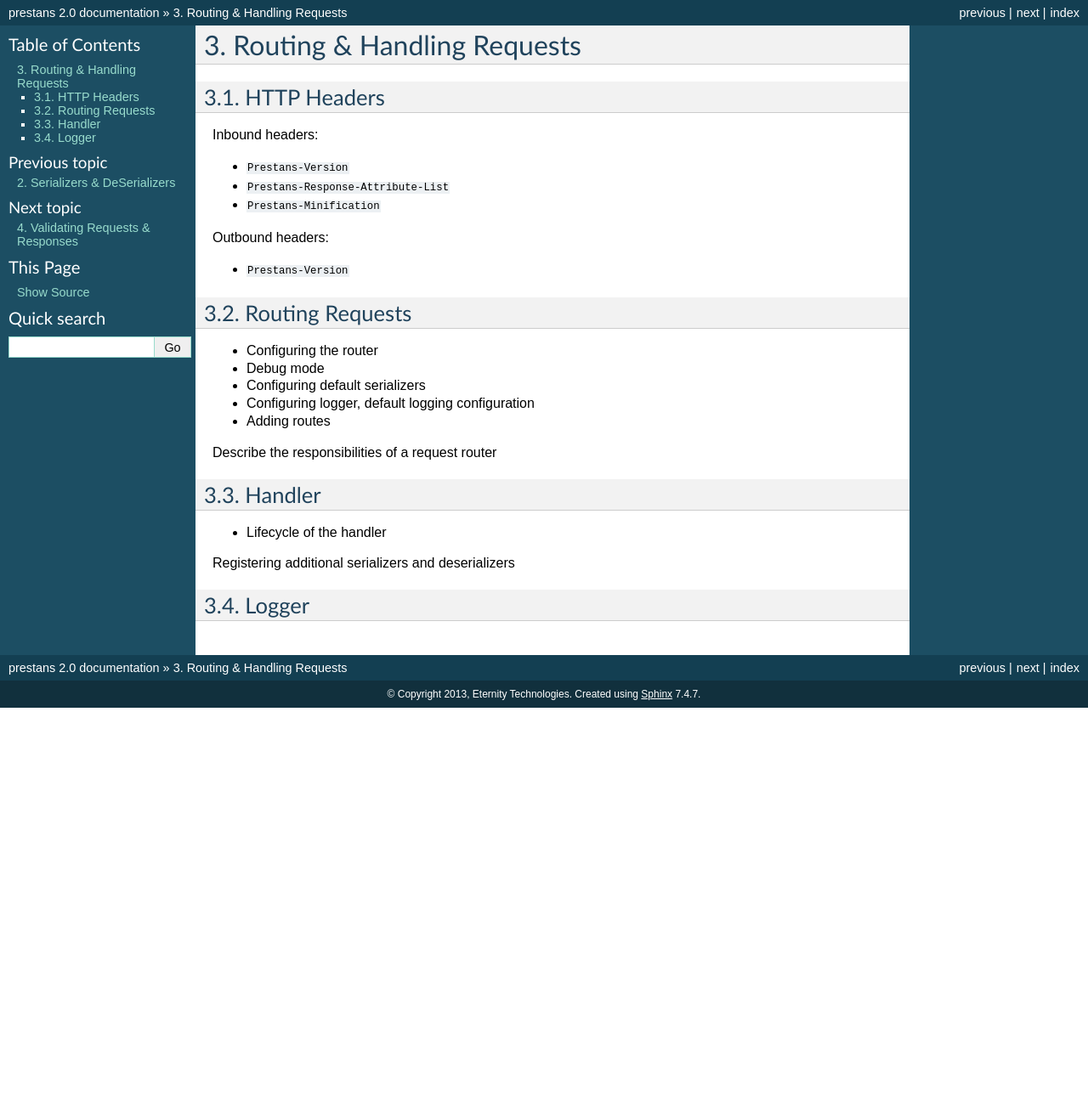
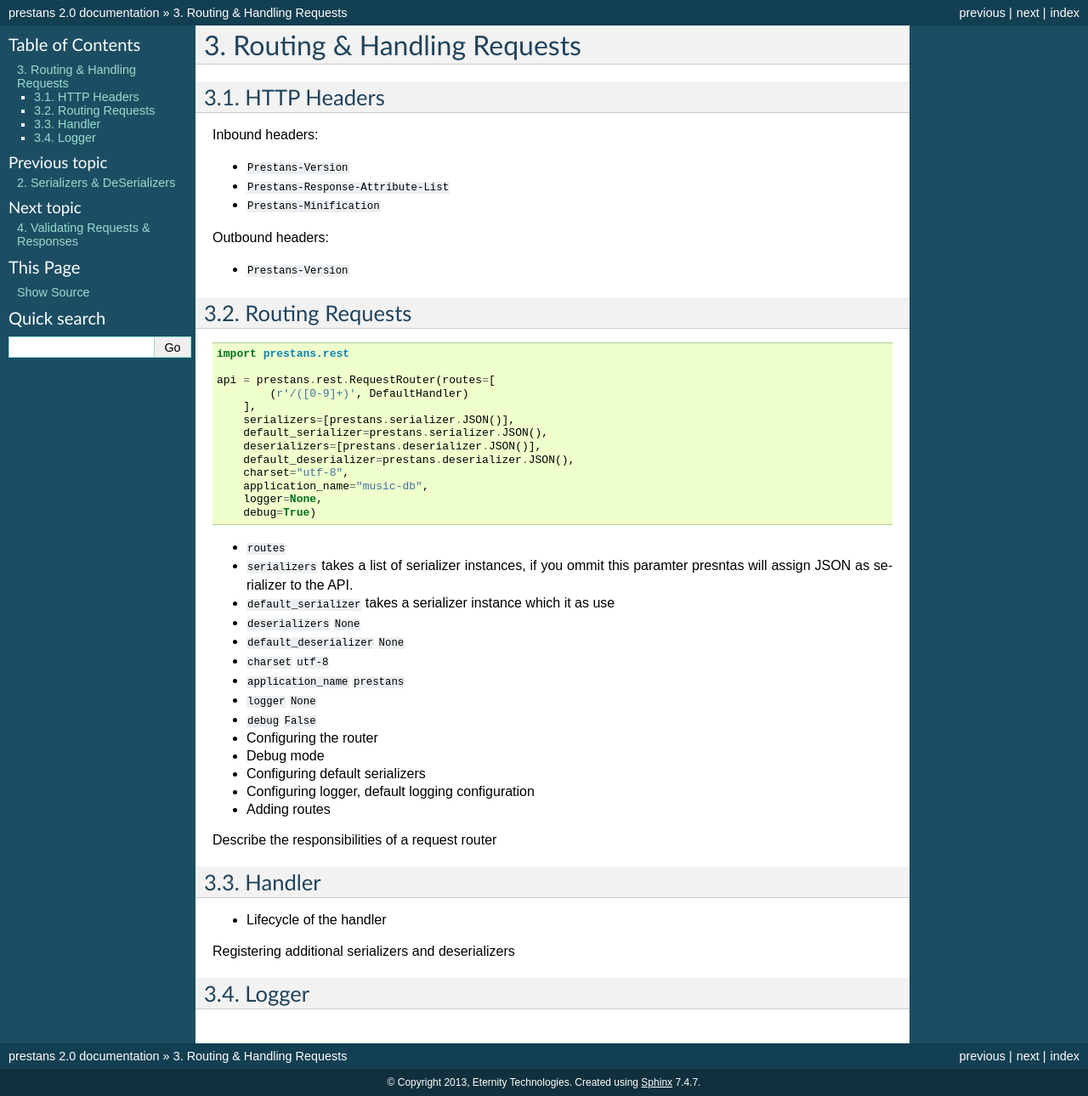
Before and after one commit to anomaly/prestans-docs, a Sphinx documentation site: the page built from source/handlers.rst, in a window 1280 px wide. Shown: the whole page at 85% size. Built offline with Sphinx 7.4.7, drawn with Linux system fonts in a browser that asks for light colours; before the commit the page ends 900 px from its top, so only the background shows below that.

```diff
--- a/source/handlers.rst
+++ b/source/handlers.rst
@@ -20,6 +20,32 @@
 Routing Requests
 ================
 
+.. code-block:: python
+
+	import prestans.rest
+
+	api = prestans.rest.RequestRouter(routes=[
+	        (r'/([0-9]+)', DefaultHandler)
+	    ],
+	    serializers=[prestans.serializer.JSON()],
+	    default_serializer=prestans.serializer.JSON(),
+	    deserializers=[prestans.deserializer.JSON()],
+	    default_deserializer=prestans.deserializer.JSON(),
+	    charset="utf-8",
+	    application_name="music-db",
+	    logger=None,
+	    debug=True)
+
+* ``routes``
+* ``serializers`` takes a list of serializer instances, if you ommit this paramter presntas will assign JSON as serializer to the API.
+* ``default_serializer`` takes a serializer instance which it as use
+* ``deserializers`` ``None``
+* ``default_deserializer`` ``None``
+* ``charset`` ``utf-8``
+* ``application_name`` ``prestans``
+* ``logger`` ``None``
+* ``debug`` ``False``
+
 * Configuring the router
 * Debug mode
 * Configuring default serializers
```
Also changed, not shown: source/install.rst (+4 -5 lines), source/serializer_deserializer.rst (+7 -0 lines).
